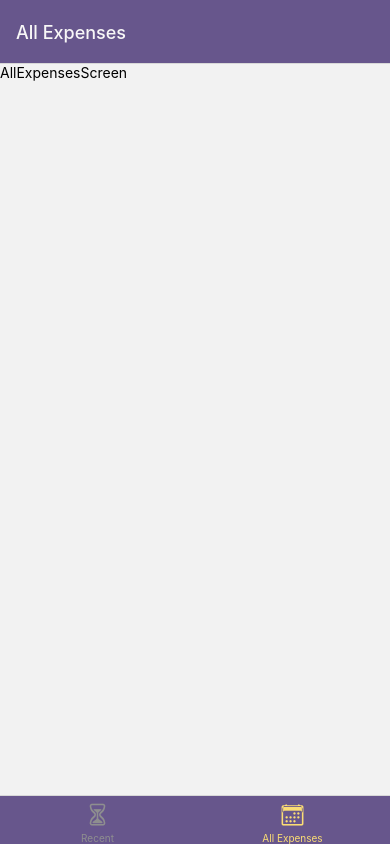
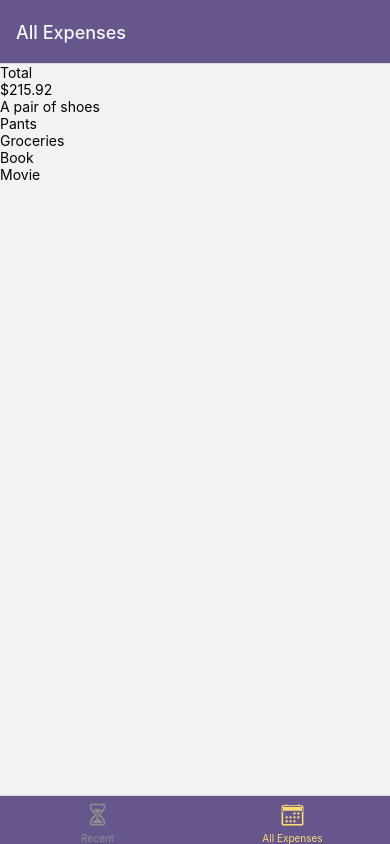
Before and after one commit to mickmaratta/react-native-expense-tracker, a React Native app: screen /AllExpenses in a window 390 px wide. Built offline with nearby package versions, Linux system fonts and the light colour scheme.

Commit message:
Added ExpensesOutput component

```diff
--- /dev/null
+++ b/components/ExpensesOutput/ExpensesList.js
@@ -0,0 +1,20 @@
+import { FlatList, StyleSheet, Text, View } from "react-native";
+import React from "react";
+
+const ExpensesList = ({ expenses }) => {
+  function renderExpenseItem({ item }) {
+    return <Text>{item.description}</Text>;
+  }
+
+  return (
+    <FlatList
+      data={expenses}
+      renderItem={renderExpenseItem}
+      keyExtractor={(item) => item.id}
+    />
+  );
+};
+
+export default ExpensesList;
+
+const styles = StyleSheet.create({});
--- /dev/null
+++ b/components/ExpensesOutput/ExpensesOutput.js
@@ -0,0 +1,49 @@
+import { StyleSheet, View } from "react-native";
+import React from "react";
+import ExpensesSummary from "./ExpensesSummary";
+import ExpensesList from "./ExpensesList";
+
+const DUMMY_EXPENSES = [
+    {
+        id: 'e1',
+        description: 'A pair of shoes',
+        amount: 59.99,
+        date: new Date('2023-1-14'),
+    },
+    {
+        id: 'e2',
+        description: 'Pants',
+        amount: 79.99,
+        date: new Date('2023-1-4'),
+    },
+    {
+        id: 'e3',
+        description: 'Groceries',
+        amount: 30.74,
+        date: new Date('2023-1-29'),
+    },
+    {
+        id: 'e4',
+        description: 'Book',
+        amount: 20.25,
+        date: new Date('2022-12-29'),
+    },
+    {
+        id: 'e5',
+        description: 'Movie',
+        amount: 24.95,
+        date: new Date('2022-1-7'),
+    },
+]
+const ExpensesOutput = ({ expenses, expensePeriod }) => {
+  return (
+    <View>
+      <ExpensesSummary expensePeriod={expensePeriod} expenses={DUMMY_EXPENSES} />
+      <ExpensesList expenses={DUMMY_EXPENSES} />
+    </View>
+  );
+};
+
+export default ExpensesOutput;
+
+const styles = StyleSheet.create({});
--- /dev/null
+++ b/components/ExpensesOutput/ExpensesSummary.js
@@ -0,0 +1,19 @@
+import { StyleSheet, Text, View } from "react-native";
+import React from "react";
+
+const ExpensesSummary = ({ expensePeriod, expenses }) => {
+  const expensesSum = expenses.reduce((sum, expense) => {
+    return sum + expense.amount
+  }, 0);
+
+  return (
+    <View>
+      <Text>{expensePeriod}</Text>
+      <Text>${expensesSum.toFixed(2)}</Text>
+    </View>
+  );
+};
+
+export default ExpensesSummary;
+
+const styles = StyleSheet.create({});
--- a/screens/AllExpensesScreen.js
+++ b/screens/AllExpensesScreen.js
@@ -1,11 +1,10 @@
-import { StyleSheet, Text, View } from 'react-native'
+import { StyleSheet } from 'react-native'
 import React from 'react'
+import ExpensesOutput from '../components/ExpensesOutput/ExpensesOutput'
 
 const AllExpensesScreen = () => {
   return (
-    <View>
-      <Text>AllExpensesScreen</Text>
-    </View>
+    <ExpensesOutput expensePeriod="Total" />
   )
 }
 
--- a/screens/RecentExpensesScreen.js
+++ b/screens/RecentExpensesScreen.js
@@ -1,11 +1,10 @@
 import { StyleSheet, Text, View } from 'react-native'
 import React from 'react'
+import ExpensesOutput from '../components/ExpensesOutput/ExpensesOutput'
 
 const RecentExpensesScreen = () => {
   return (
-    <View>
-      <Text>RecentExpensesScreen</Text>
-    </View>
+    <ExpensesOutput expensePeriod='Last 7 Days'/>
   )
 }
 
```
